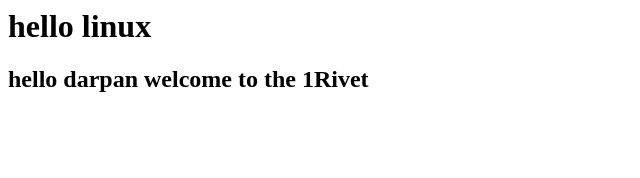
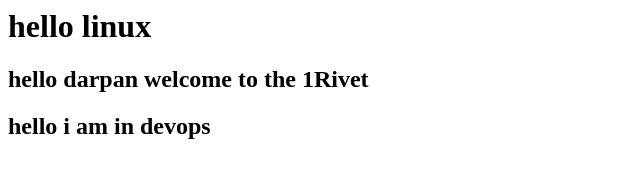
Before and after one commit to darpan5777/Gitrepo1R, a plain HTML site: page index.html in a window 1280 px wide. Shown: the whole page, without its empty margins (0-640 px from the left). Drawn offline with Linux system fonts and the light colour scheme.

Commit message:
editing in the index.html

```diff
--- a/index.html
+++ b/index.html
@@ -3,4 +3,6 @@
 
 <h1>hello linux</h1>
 <h2>hello darpan welcome to the 1Rivet</h2>
+<h2>hello i am in devops</h3>
+
 </html>
```
